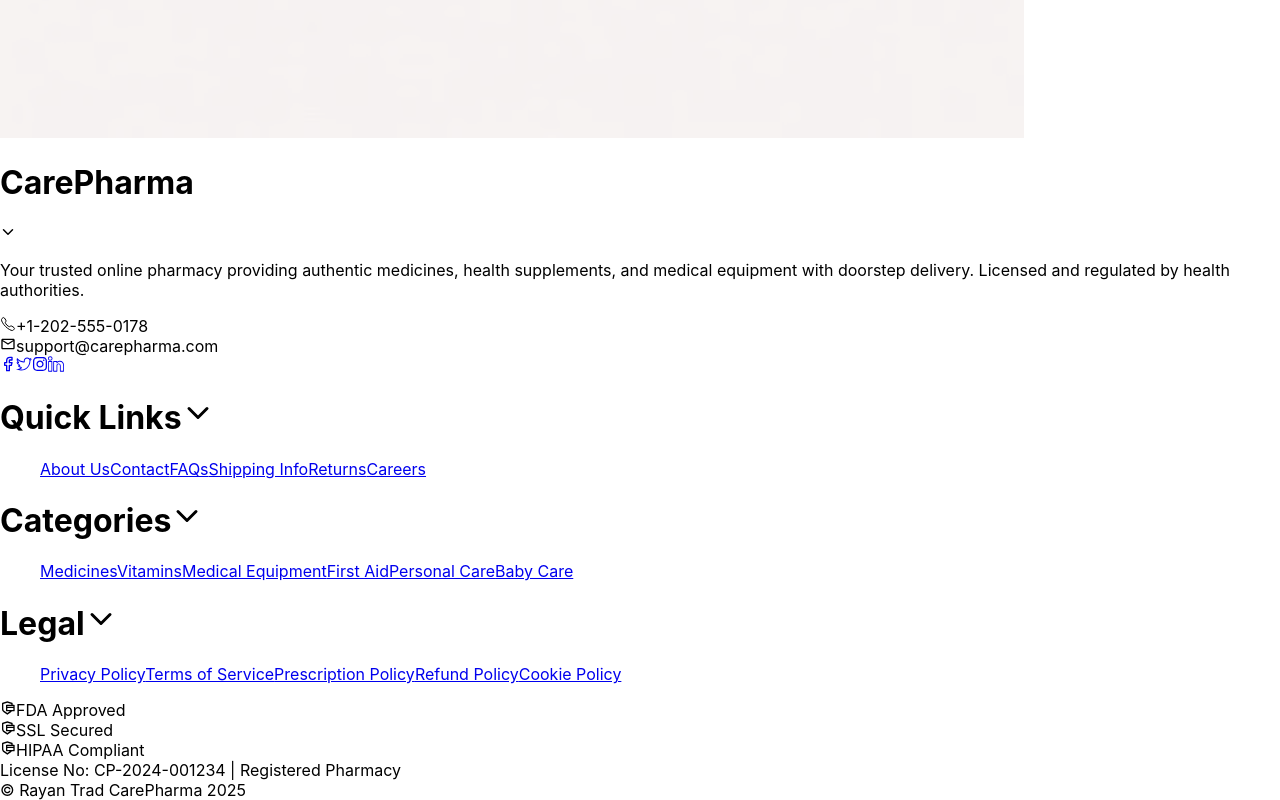
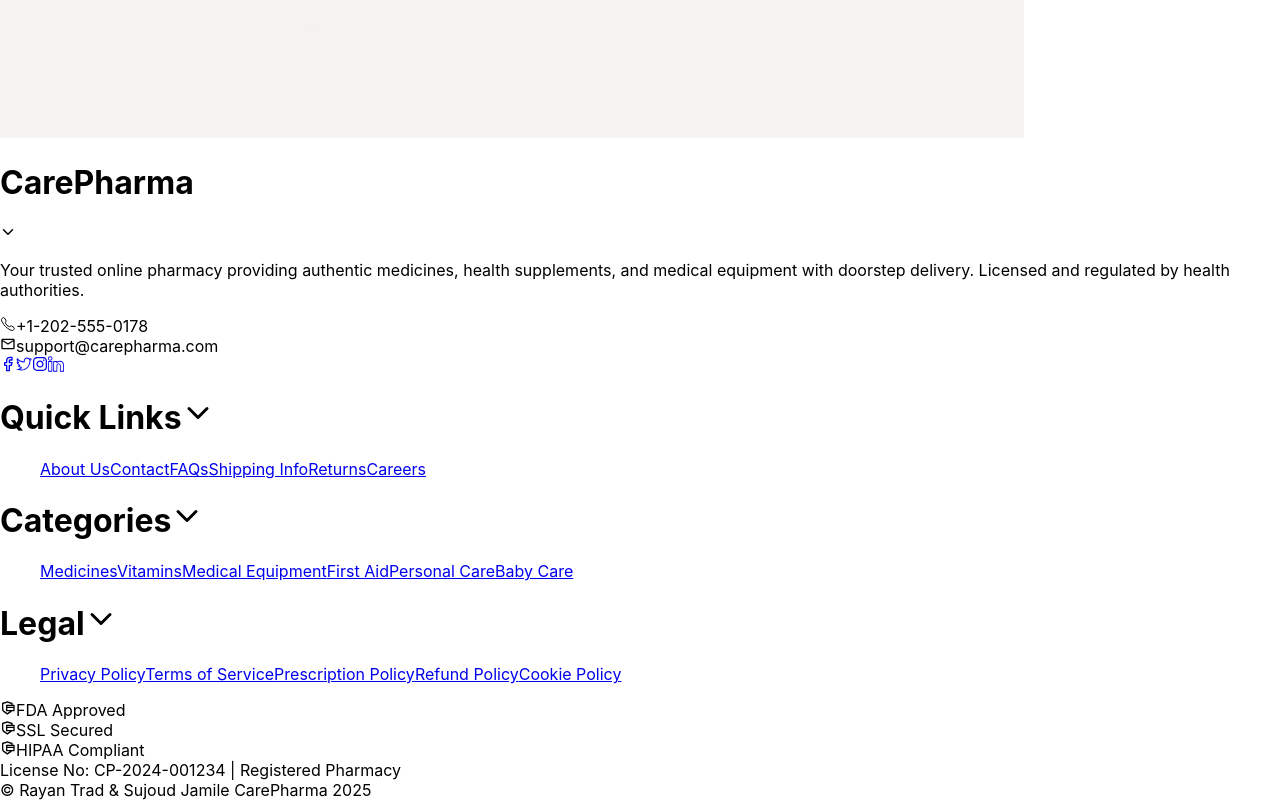
Before and after one commit to Rayantrad/CarePharma-Web2, a React (Create React App) app: page / in a window 1280 px wide. Shown: the part 8180-8980 px from the top of the page. Built offline with nearby package versions, Linux system fonts and the light colour scheme.

Commit message:
Updating

```diff
--- a/src/App.css
+++ b/src/App.css
@@ -36,3 +36,8 @@
     transform: rotate(360deg);
   }
 }
+
+
+[contenteditable="true"] {
+  pointer-events: none;
+}
--- a/src/App.js
+++ b/src/App.js
@@ -13,6 +13,7 @@ import ServicesPage from "./Pages/Services";
 import BlogPage from "./Pages/Blog";
 import AboutPage from "./Pages/About";
 import AdminDashboard from "./Pages/AdminDashboard";
+
 
 const router = createBrowserRouter([
   {
--- a/src/Components/Footer.js
+++ b/src/Components/Footer.js
@@ -187,7 +187,7 @@ function Footer() {
         <div className="border-t border-gray-700" />
         <div>
           <div className="flex justify-center py-2 text-center">
-            <span className="text-xs ">© Rayan Trad CarePharma 2025</span>
+            <span className="text-xs ">© Rayan Trad & Sujoud Jamile CarePharma 2025</span>
           </div>
         </div>
       </div>
```
